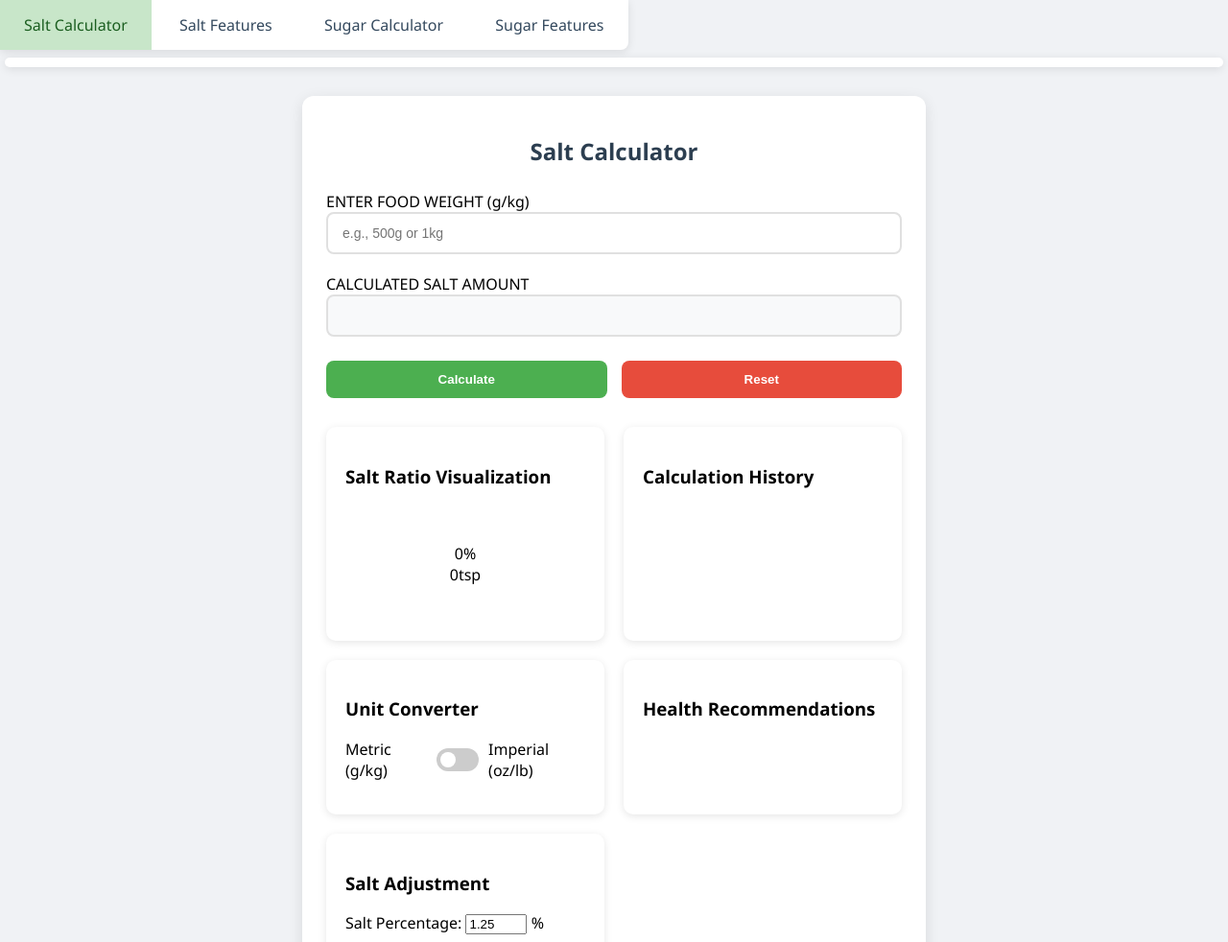
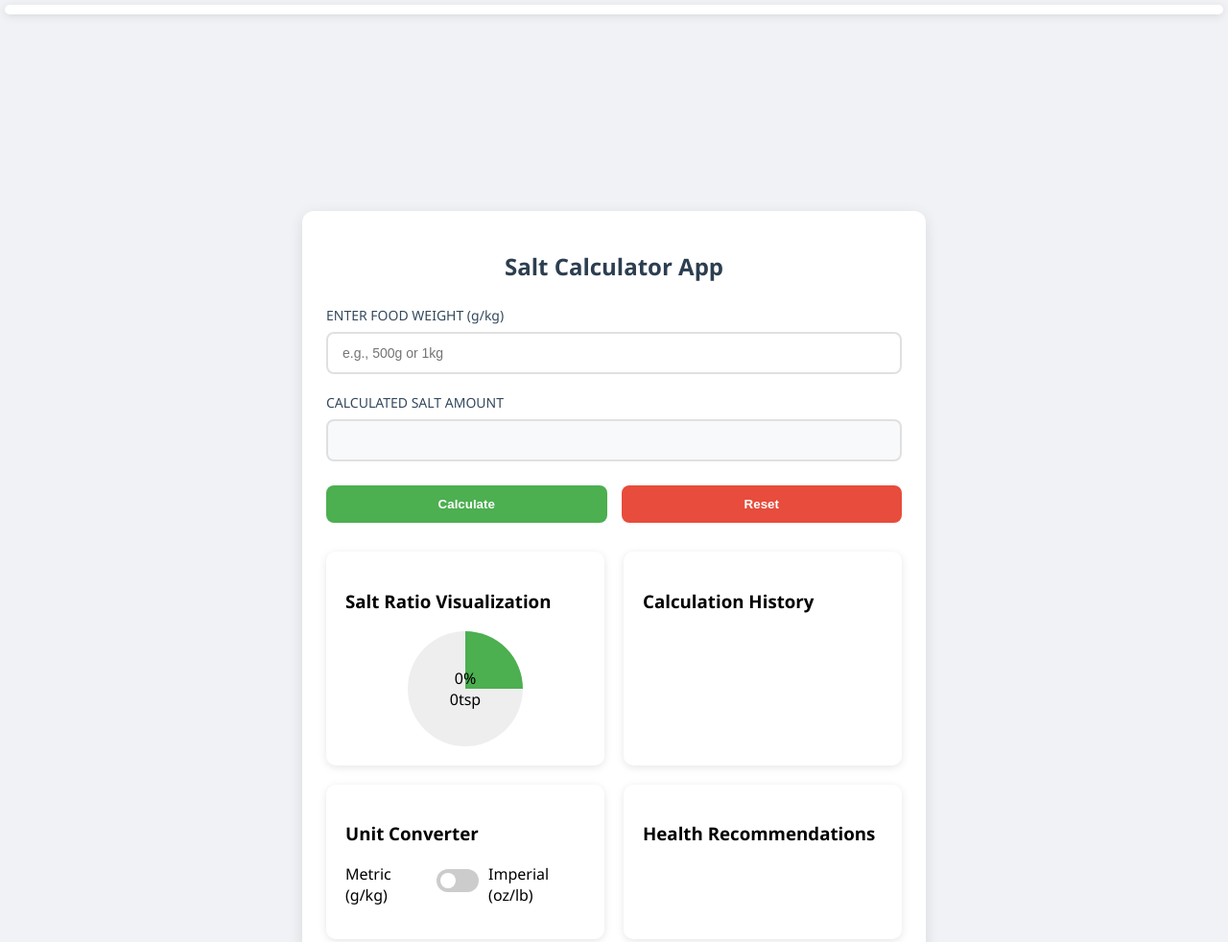
Before and after one commit to waninc/saltcalculatorapp, a plain HTML site: page index.html in a window 1280 px wide. Shown: the top 982 px of the page at 96% size. Drawn offline with Linux system fonts and the light colour scheme.

Commit message:
index.html
Enter the food weight and get the recommended salt for your meal.

```diff
--- a/index.html
+++ b/index.html
@@ -5,57 +5,6 @@
     <meta name='viewport' content='width=device-width, initial-scale=1'/>
     <meta http-equiv="CONTENT-TYPE" content="text/html; charset=UTF-8">
     <style>
-        /* Green theme for salt */
-        .nav-tab.active { background: #C8E6C9; color: #1B5E20; }
-        button:first-child { background: #4CAF50; }
-        button:first-child:hover { background: #45a049; }
-        .progress-fill { background: linear-gradient(135deg, #4CAF50 0%, #45a049 100%); }
-        .disclaimer { border-left: 4px solid #4CAF50; }
-
-        /* Common styles */
-        .nav-tabs {
-            position: fixed;
-            top: 0;
-            left: 0;
-            z-index: 1000;
-            background: white;
-            box-shadow: 0 2px 10px rgba(0,0,0,0.1);
-            border-radius: 0 0 8px 0;
-        }
-        /* ... Paste all common CSS from initial prompt here ... */
-
- /* Navigation Tabs */
-        .nav-tabs {
-            position: fixed;
-            top: 0;
-            left: 0;
-            z-index: 1000;
-            background: white;
-            box-shadow: 0 2px 10px rgba(0,0,0,0.1);
-            border-radius: 0 0 8px 0;
-        }
-
-        .nav-tab {
-            display: inline-block;
-            padding: 15px 25px;
-            cursor: pointer;
-            color: #34495e;
-            font-weight: 500;
-            transition: all 0.3s ease;
-            text-decoration: none;
-        }
-
-        .nav-tab.active {
-            background: #C8E6C9;
-            color: #1B5E20;
-        }
-
-        .nav-tab:not(.active):hover {
-            background: #45a049;
-            color: white;
-        }
-
-        /* Calculator Styles */
         body {
             font-family: 'Segoe UI', Tahoma, Geneva, Verdana, sans-serif;
             margin: 0;
@@ -65,7 +14,7 @@
 
         .progress-container {
             position: absolute;
-            top: 60px;
+            top: 5px;
             left: 5px;
             right: 5px;
             max-height: 200px;
@@ -73,7 +22,7 @@
             background: white;
             border-radius: 8px;
             box-shadow: 0 2px 10px rgba(0,0,0,0.1);
-            z-index: 999;
+            z-index: 1000;
             padding: 5px;
         }
 
@@ -106,7 +55,7 @@
 
         .container {
             max-width: 600px;
-            margin: 100px auto 20px;
+            margin: 220px auto 20px;
             padding: 25px;
             background: white;
             border-radius: 12px;
@@ -122,6 +71,21 @@
 
         .input-container {
             margin-bottom: 20px;
+        }
+
+        .icon {
+            width: 28px;
+            height: 28px;
+            vertical-align: middle;
+            margin-right: 12px;
+        }
+
+        label {
+            color: #34495e;
+            font-weight: 500;
+            display: block;
+            margin-bottom: 8px;
+            font-size: 14px;
         }
 
         input[type="text"] {
@@ -167,6 +131,7 @@
 
         button:first-child:hover {
             background: #45a049;
+            transform: translateY(-1px);
         }
 
         button:last-child {
@@ -176,6 +141,7 @@
 
         button:last-child:hover {
             background: #c0392b;
+            transform: translateY(-1px);
         }
 
         .features-grid {
@@ -196,6 +162,7 @@
             width: 120px;
             height: 120px;
             border-radius: 50%;
+            background: conic-gradient(#4CAF50 0% 25%, #eeeeee 25% 100%);
             margin: 0 auto;
             position: relative;
         }
@@ -268,26 +235,13 @@
             line-height: 1.5;
             border-left: 4px solid #4CAF50;
         }
-
     </style>
-</style>
-    <script async src="https://script.adquake.com/js/adquake.js" adquake-key="Mhe7PklKrkq1dWF3C6bxDw=="></script>
 </head>
 <body>
-    <div class="nav-tabs">
-        <div class="nav-tab active">Salt Calculator</div>
-        <a href="features.html" class="nav-tab">Salt Features</a>
-        <a href="sugar.html" class="nav-tab">Sugar Calculator</a>
-        <a href="sugar-features.html" class="nav-tab">Sugar Features</a>
-    </div>
-
-    <!-- Calculator content from original prompt -->
-    <!-- ... Paste salt calculator body content here ... -->
-
-<div class="progress-container"></div>
+    <div class="progress-container"></div>
 
     <div class="container">
-        <h1>Salt Calculator</h1>
+        <h1>Salt Calculator App</h1>
         <div class="input-container">
             <label for="weight">
                 ENTER FOOD WEIGHT (g/kg)
```
